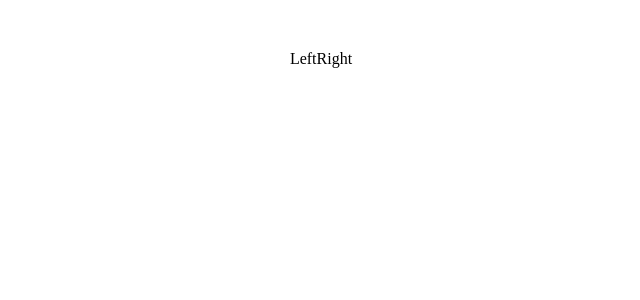
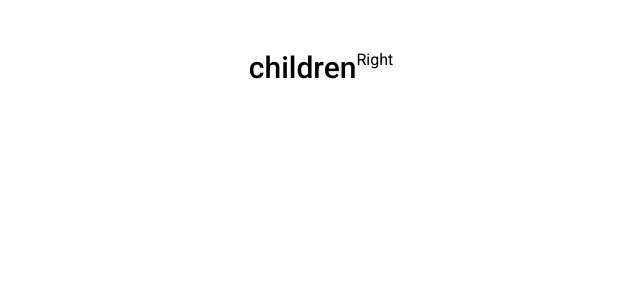
Before and after one commit to webdevkirill/deposit-calc-react, a React (Create React App) app: page / in a window 1280 px wide. Shown: the top 300 px of the page, without its empty margins (319-959 px from the left). Built offline with nearby package versions, Linux system fonts and the light colour scheme.

Commit message:
Добавляет компонент заголовка

```diff
--- /dev/null
+++ b/src/common/Header/Header.js
@@ -0,0 +1,8 @@
+import React from 'react';
+import { headerStyles } from './headerStyles';
+
+export default function Header({ children, ...props }) {
+	const styles = headerStyles(props);
+
+	return <h3 className={styles.header}>children</h3>;
+}
--- /dev/null
+++ b/src/common/Header/headerStyles.js
@@ -0,0 +1,10 @@
+import { makeStyles } from '@material-ui/core/styles';
+
+export const headerStyles = makeStyles({
+	header: {
+		fontWeight: 500,
+		fontSize: '30px',
+		lineHeight: 1.2,
+		marginBottom: (props) => props.mb,
+	},
+});
--- a/src/components/LeftSide/LeftSide.js
+++ b/src/components/LeftSide/LeftSide.js
@@ -1,5 +1,10 @@
 import React from 'react';
+import Header from '../../common/Header/Header';
 
 export default function LeftSide() {
-	return <div>Left</div>;
+	return (
+		<div>
+			<Header mb={24}>Left</Header>
+		</div>
+	);
 }
--- a/src/index.css
+++ b/src/index.css
@@ -4,4 +4,5 @@
 	margin: 0;
 	padding: 0;
 	box-sizing: border-box;
+	font-family: 'Roboto', sans-serif;
 }
```
